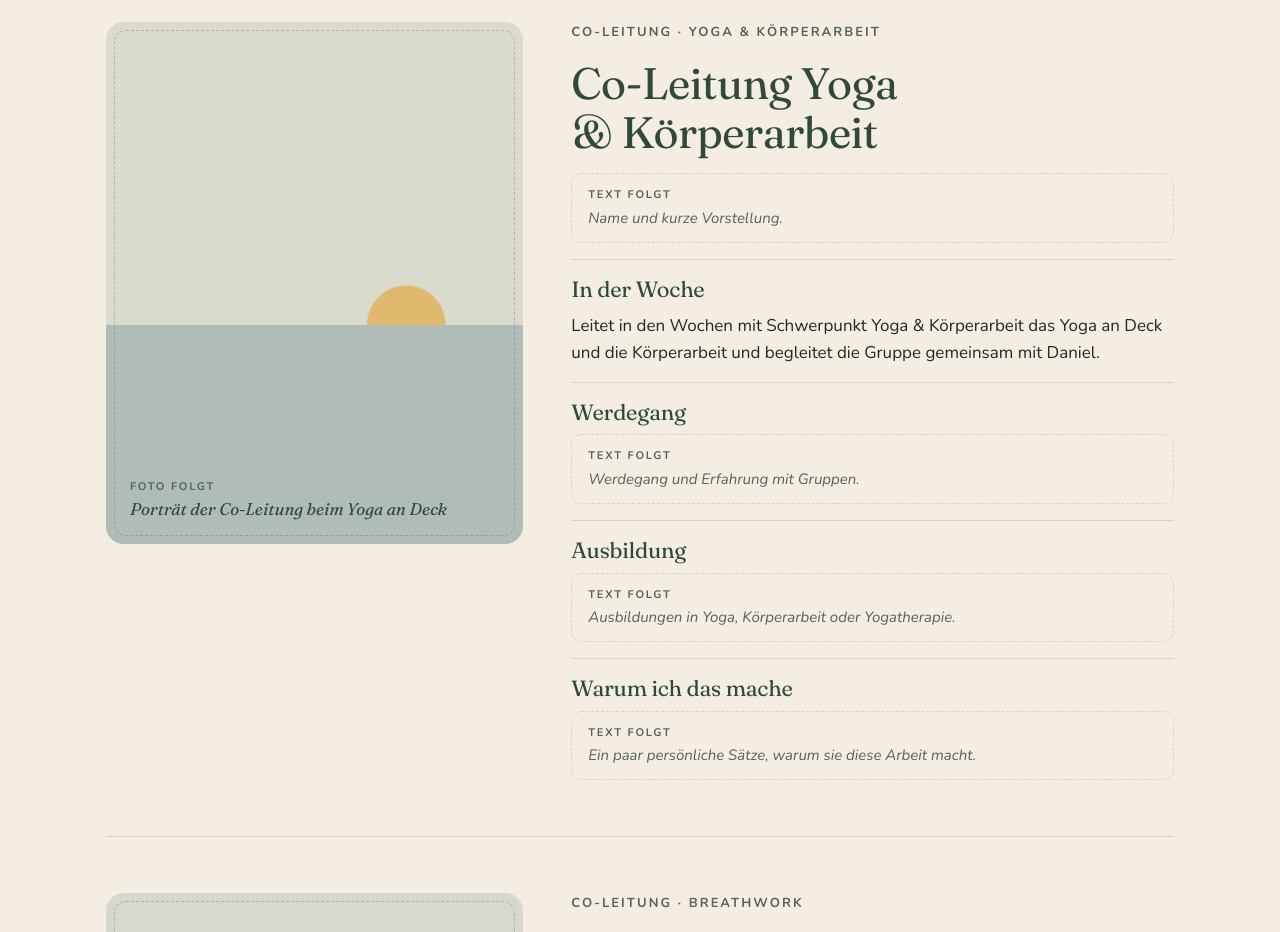
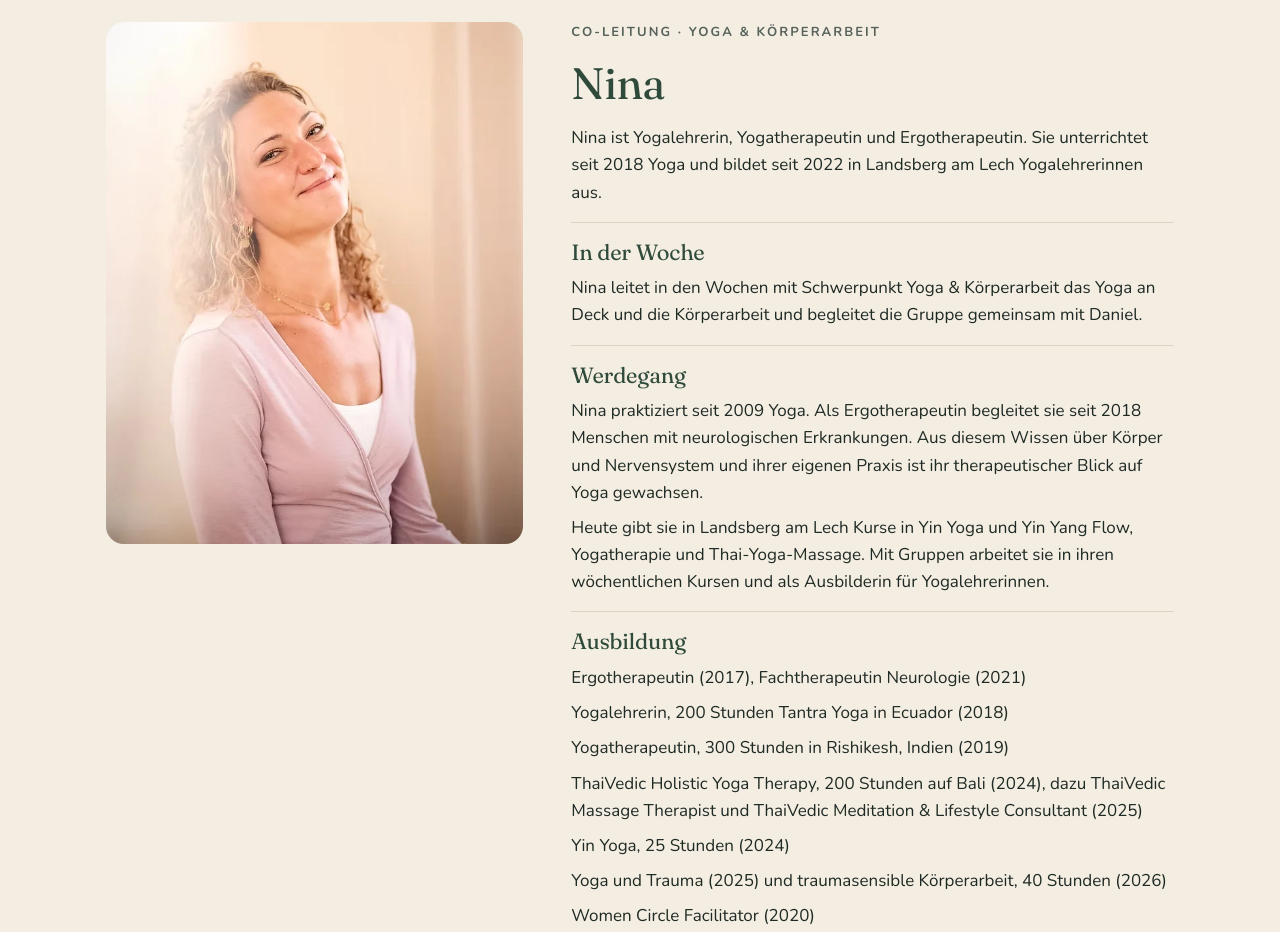
Before and after one commit to asaloa/asaloa-website, a plain HTML site: page wer-begleitet.html in a window 1280 px wide. Shown: the part 1340-2272 px from the top of the page. Drawn offline with Linux system fonts and the light colour scheme.

Commit message:
Nina als Co-Leitung Yoga & Körperarbeit: Porträts und Profil
- Porträt auf Startseite (start-yoga), Yoga-Karte (ablegen-host-yoga) und Profil (team-yoga)
- Profil auf wer-begleitet.html mit Vorstellung, Werdegang, Ausbildung und Warum ich das mache (nach cura-yoga.de)
- Name auf Startseite, Yoga-Karte, Team-Abschnitt und in der Meta-Beschreibung
- CSS: Profilfotos am Handy wieder sichtbar (position:relative statt static)

Co-Authored-By: Claude Opus 5.5 <noreply@anthropic.com>
Claude-Session: https://claude.ai/code/session_01S7jktvVxKvDmHaxzH7P6eu

```diff
--- a/assets/asaloa.css
+++ b/assets/asaloa.css
@@ -365,7 +365,7 @@ body{margin:0}
 .profile-text .role{font-size:13px;font-weight:700;letter-spacing:.16em;text-transform:uppercase;color:var(--ink-muted)}
 .profile-block{display:flex;flex-direction:column;gap:var(--space-2);padding-top:var(--space-4);border-top:1px solid var(--line)}
 .profile-block h3{font-size:clamp(19px,2vw,22px)}
-@media (max-width: 860px){.profile{grid-template-columns:1fr;gap:var(--space-6)}.profile > .bild{position:static;max-width:440px}}
+@media (max-width: 860px){.profile{grid-template-columns:1fr;gap:var(--space-6)}.profile > .bild{position:relative;top:auto;max-width:440px}}
 
 /* Abschluss-Band */
 .cta-band{background:var(--brand-block);color:var(--ink-on-brand);border-radius:var(--radius-xl);padding:clamp(28px,5vw,56px);display:flex;flex-wrap:wrap;align-items:center;justify-content:space-between;gap:var(--space-6)}
--- a/wer-begleitet.html
+++ b/wer-begleitet.html
@@ -4,14 +4,14 @@
 <meta charset="utf-8">
 <meta name="viewport" content="width=device-width,initial-scale=1,viewport-fit=cover">
 <title>Wer begleitet · Asaloa</title>
-<meta name="description" content="Wer die Segelwochen von Asaloa begleitet: Daniel als Skipper und IFS-Begleiter und die Co-Leitungen für Yoga &amp; Körperarbeit und Breathwork.">
+<meta name="description" content="Wer die Segelwochen von Asaloa begleitet: Daniel als Skipper und IFS-Begleiter, Nina für Yoga &amp; Körperarbeit und die Co-Leitung für Breathwork.">
 <meta name="theme-color" content="#2F4A3A">
 <link rel="icon" href="favicon.svg" type="image/svg+xml">
 <link rel="preload" href="fonts/fraunces-latin-opsz-normal.woff2" as="font" type="font/woff2" crossorigin>
 <link rel="preload" href="fonts/nunito-latin-wght-normal.woff2" as="font" type="font/woff2" crossorigin>
 <link rel="stylesheet" href="assets/asaloa.css">
 <meta property="og:title" content="Wer begleitet · Asaloa">
-<meta property="og:description" content="Wer die Segelwochen von Asaloa begleitet: Daniel als Skipper und IFS-Begleiter und die Co-Leitungen für Yoga &amp; Körperarbeit und Breathwork.">
+<meta property="og:description" content="Wer die Segelwochen von Asaloa begleitet: Daniel als Skipper und IFS-Begleiter, Nina für Yoga &amp; Körperarbeit und die Co-Leitung für Breathwork.">
 <meta property="og:type" content="website">
 <meta property="og:url" content="https://asaloa.de/wer-begleitet.html">
 <meta property="og:locale" content="de_DE">
@@ -58,15 +58,15 @@
         </div>
       </article>
       <article class="profile" id="yoga">
-        <figure class="bild r-4x5" data-bild="team-yoga"><div class="bild-platz" role="img" aria-label="Platzhalter für ein Foto: Porträt der Co-Leitung beim Yoga an Deck"><span class="bild-tag">Foto folgt</span><span class="bild-motiv">Porträt der Co-Leitung beim Yoga an Deck</span></div></figure>
+        <figure class="bild r-4x5" data-bild="team-yoga"><img src="img/team-yoga.webp" alt="Porträt von Nina, Co-Leitung Yoga &amp; Körperarbeit" width="640" height="800" loading="lazy"></figure>
         <div class="profile-text">
           <span class="role">Co-Leitung · Yoga &amp; Körperarbeit</span>
-          <h2>Co-Leitung Yoga &amp; Körperarbeit</h2>
-          <p class="platzhalter"><span>Text folgt</span>Name und kurze Vorstellung.</p>
-          <div class="profile-block"><h3>In der Woche</h3><p>Leitet in den Wochen mit Schwerpunkt Yoga &amp; Körperarbeit das Yoga an Deck und die Körperarbeit und begleitet die Gruppe gemeinsam mit Daniel.</p></div>
-          <div class="profile-block"><h3>Werdegang</h3><p class="platzhalter"><span>Text folgt</span>Werdegang und Erfahrung mit Gruppen.</p></div>
-          <div class="profile-block"><h3>Ausbildung</h3><p class="platzhalter"><span>Text folgt</span>Ausbildungen in Yoga, Körperarbeit oder Yogatherapie.</p></div>
-          <div class="profile-block"><h3>Warum ich das mache</h3><p class="platzhalter"><span>Text folgt</span>Ein paar persönliche Sätze, warum sie diese Arbeit macht.</p></div>
+          <h2>Nina</h2>
+          <p>Nina ist Yogalehrerin, Yogatherapeutin und Ergotherapeutin. Sie unterrichtet seit 2018 Yoga und bildet seit 2022 in Landsberg am Lech Yogalehrerinnen aus.</p>
+          <div class="profile-block"><h3>In der Woche</h3><p>Nina leitet in den Wochen mit Schwerpunkt Yoga &amp; Körperarbeit das Yoga an Deck und die Körperarbeit und begleitet die Gruppe gemeinsam mit Daniel.</p></div>
+          <div class="profile-block"><h3>Werdegang</h3><p>Nina praktiziert seit 2009 Yoga. Als Ergotherapeutin begleitet sie seit 2018 Menschen mit neurologischen Erkrankungen. Aus diesem Wissen über Körper und Nervensystem und ihrer eigenen Praxis ist ihr therapeutischer Blick auf Yoga gewachsen.</p><p>Heute gibt sie in Landsberg am Lech Kurse in Yin Yoga und Yin Yang Flow, Yogatherapie und Thai-Yoga-Massage. Mit Gruppen arbeitet sie in ihren wöchentlichen Kursen und als Ausbilderin für Yogalehrerinnen.</p></div>
+          <div class="profile-block"><h3>Ausbildung</h3><p>Ergotherapeutin (2017), Fachtherapeutin Neurologie (2021)</p><p>Yogalehrerin, 200 Stunden Tantra Yoga in Ecuador (2018)</p><p>Yogatherapeutin, 300 Stunden in Rishikesh, Indien (2019)</p><p>ThaiVedic Holistic Yoga Therapy, 200 Stunden auf Bali (2024), dazu ThaiVedic Massage Therapist und ThaiVedic Meditation &amp; Lifestyle Consultant (2025)</p><p>Yin Yoga, 25 Stunden (2024)</p><p>Yoga und Trauma (2025) und traumasensible Körperarbeit, 40 Stunden (2026)</p><p>Women Circle Facilitator (2020)</p></div>
+          <div class="profile-block"><h3>Warum ich das mache</h3><p>Mich fasziniert, was der Körper alles kann und wie unser Gehirn ein Leben lang weiterlernt. Beim Yoga geht es mir nicht darum, den Körper zu optimieren oder einem Ideal zu entsprechen. Ich möchte, dass du deinen Körper als Verbündeten erlebst, deine Bedürfnisse wahrnimmst und dir selbst mehr vertraust. Nicht gegen deinen Körper, sondern mit ihm.</p></div>
         </div>
       </article>
       <article class="profile" id="breathwork">
```
Also changed, not shown: ablegen.html (+3 -3 lines), index.html (+1 -1 lines), img/ablegen-host-yoga.webp (added), img/start-yoga.webp (added), img/team-yoga.webp (added).
